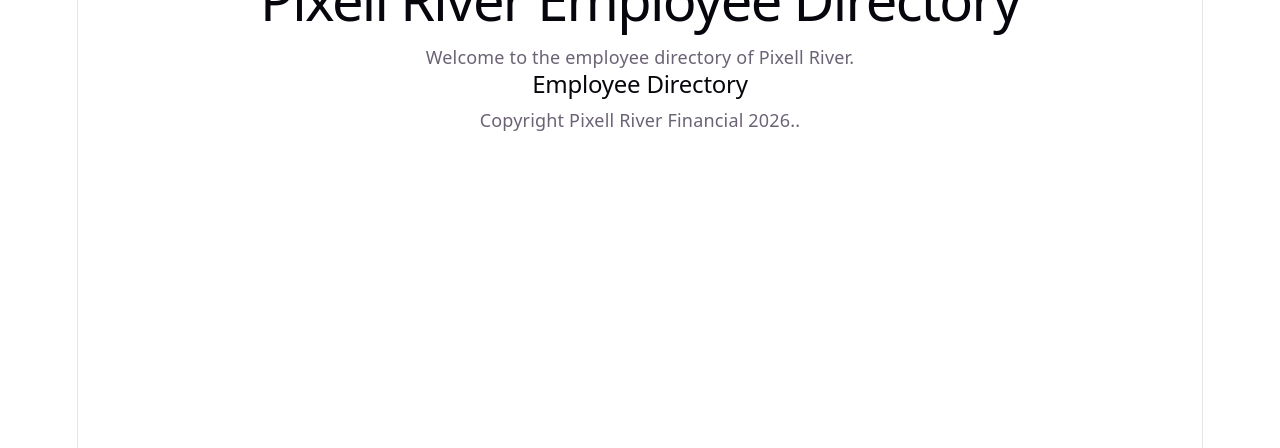
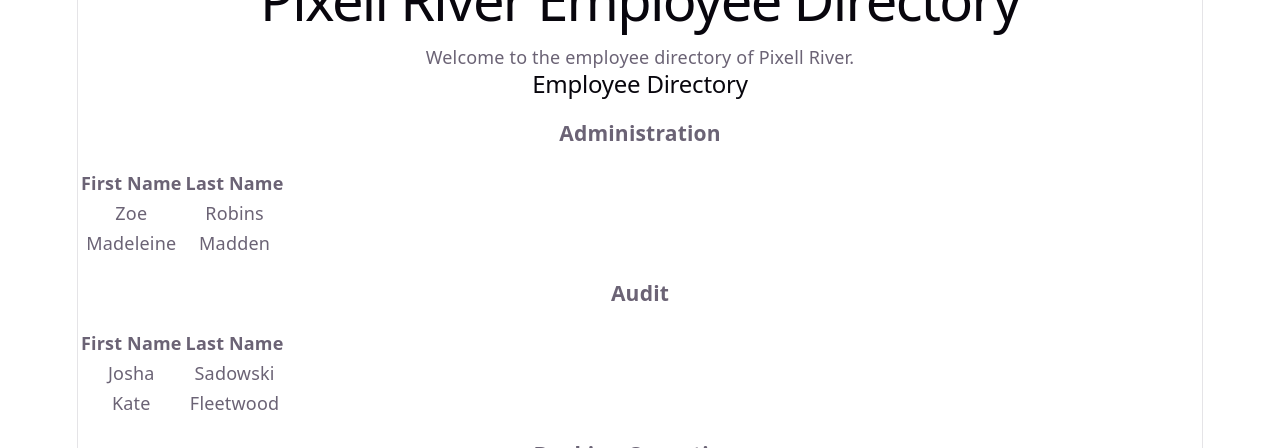
Before and after one commit to zpunjani/labs_full_stack, a React (Vite) app in the folder lab-1.2/: page / in a window 1280 px wide. Shown: the part 352-800 px from the top of the page. Built offline with nearby package versions, Linux system fonts and the light colour scheme.

Commit message:
Fixed the errors in json file and in the employee-directory.

```diff
--- a/lab-1.2/src/components/employee-directory/employee-directory.tsx
+++ b/lab-1.2/src/components/employee-directory/employee-directory.tsx
@@ -10,10 +10,35 @@ interface Department {
     employees: Employee[];
 }
 
+const departmentData: Department[] = departments as Department[];
+
 function EmployeeDirectory() {
     return (
         <main>
             <h2>Employee Directory</h2>
+
+            {departmentData.map((department) => (
+                <section key={department.name}>
+                    <h3>{department.name}</h3>
+
+                    <table>
+                        <thead>
+                            <tr>
+                                <th>First Name</th>
+                                <th>Last Name</th>
+                            </tr>
+                        </thead>
+                        <tbody>
+                            {department.employees.map((employee) => (
+                                <tr key={employee.firstName}>
+                                    <td>{employee.firstName}</td>
+                                    <td>{employee.lastName}</td>
+                                </tr>
+                            ))}
+                        </tbody>
+                    </table>
+                </section>
+            ))}
         </main>
     )
 }
--- a/lab-1.2/tsconfig.app.json
+++ b/lab-1.2/tsconfig.app.json
@@ -19,7 +19,8 @@
     /* Linting */
     "noUnusedLocals": true,
     "noUnusedParameters": true,
-    "noFallthroughCasesInSwitch": true
+    "noFallthroughCasesInSwitch": true,
+
   },
-  "include": ["src"]
+  "include": ["src", "../logo.svg"]
 }
```
Also changed, not shown: lab-1.2/src/data/employee-department.json (+4 -4 lines).
